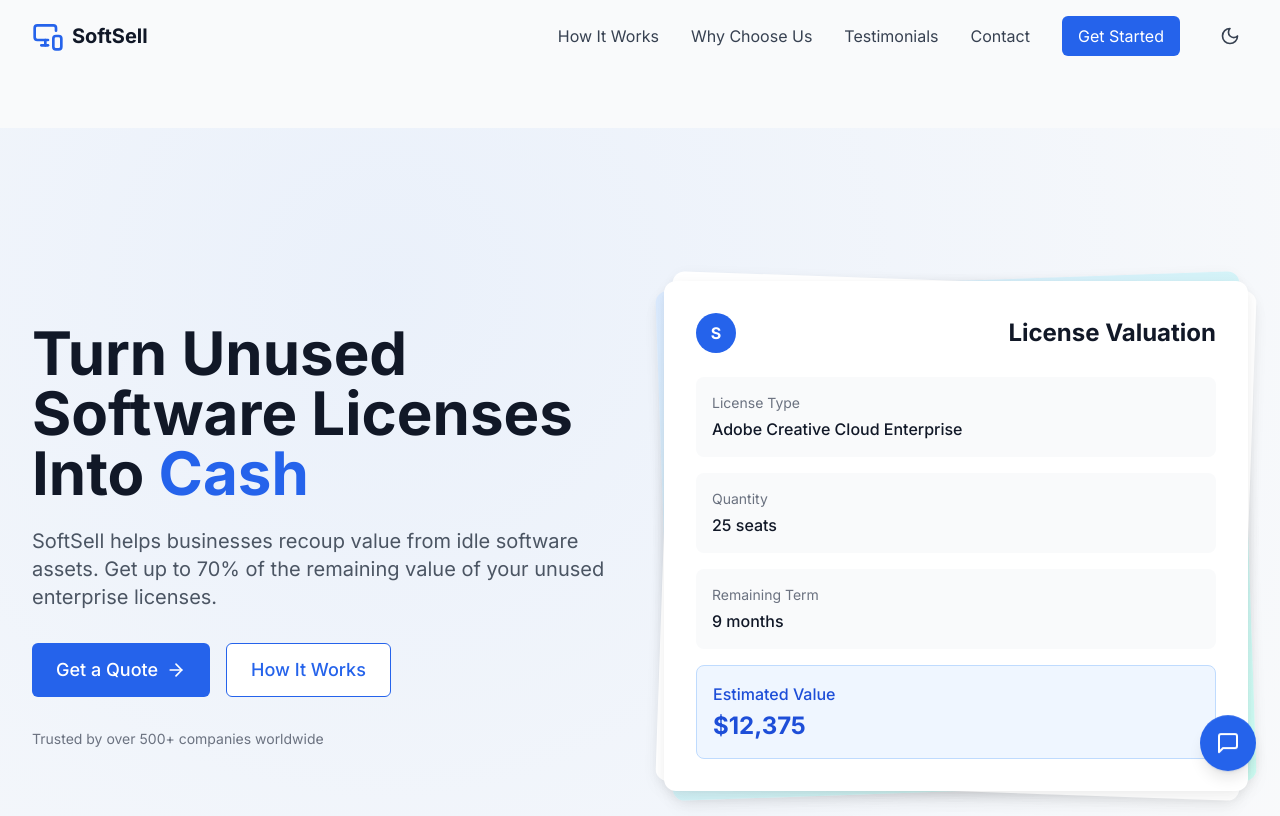
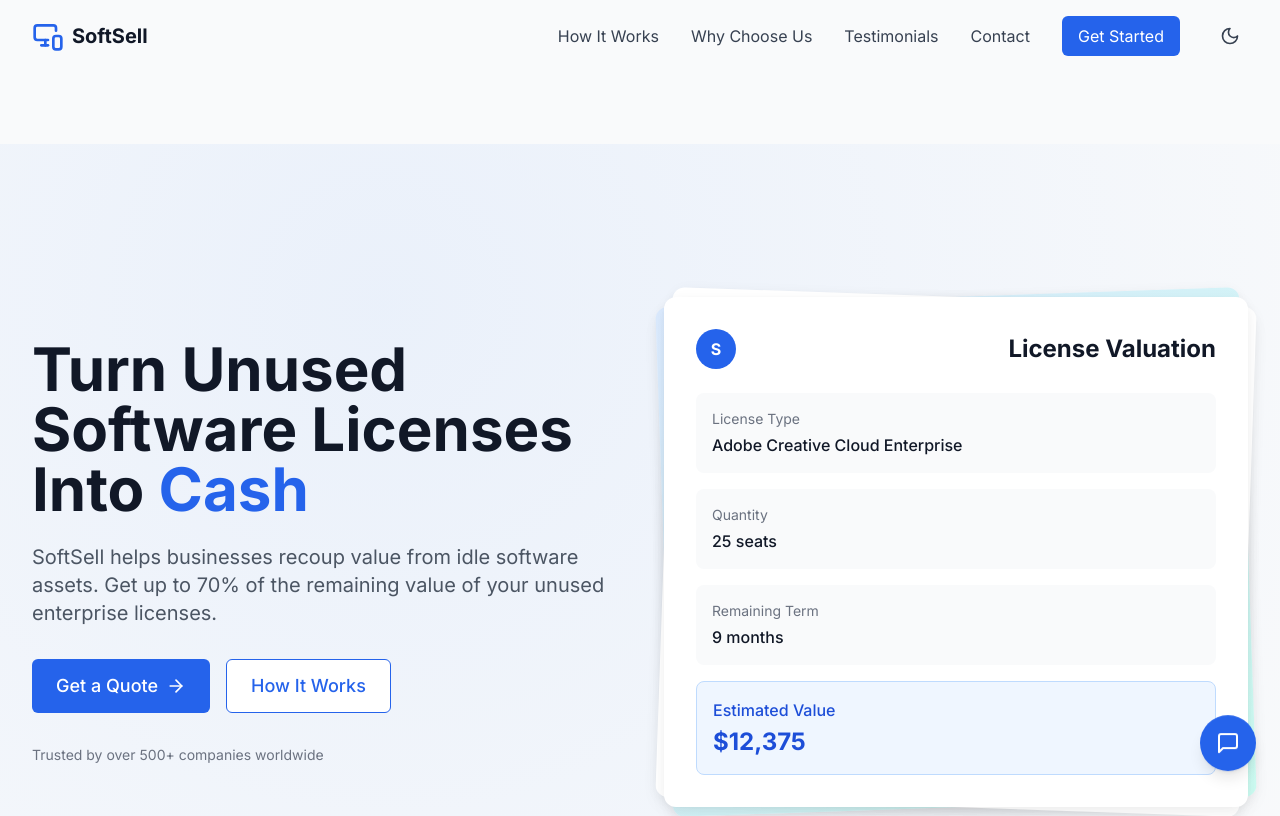
Before and after one commit to DatlaRakeshVarma/SoftSell-Credex, a React (Vite) app: page / in a window 1280 px wide. Shown: the top 816 px of the page. Built offline with nearby package versions, Linux system fonts and the light colour scheme.

Commit message:
Update index.css

```diff
--- a/src/index.css
+++ b/src/index.css
@@ -2,8 +2,8 @@
 @tailwind components;
 @tailwind utilities;
 html {
-  scroll-padding-top: 8rem;
+  scroll-padding-top: 9rem;
 }
 main, .content-container {
-    margin-top: 8rem;
+    margin-top: 9rem;
 }
```
